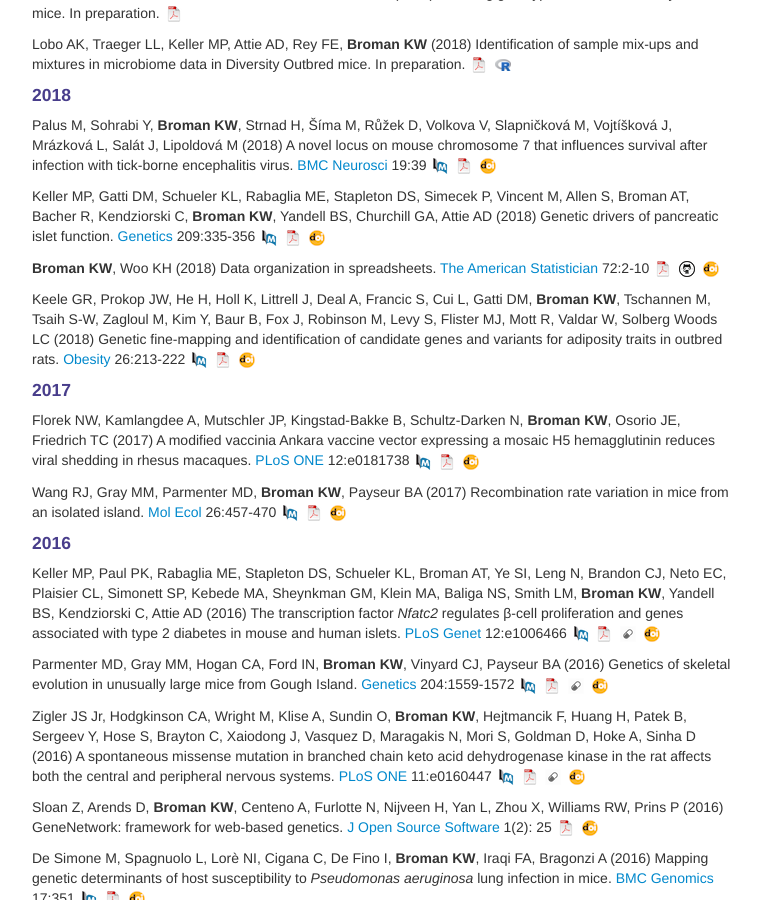
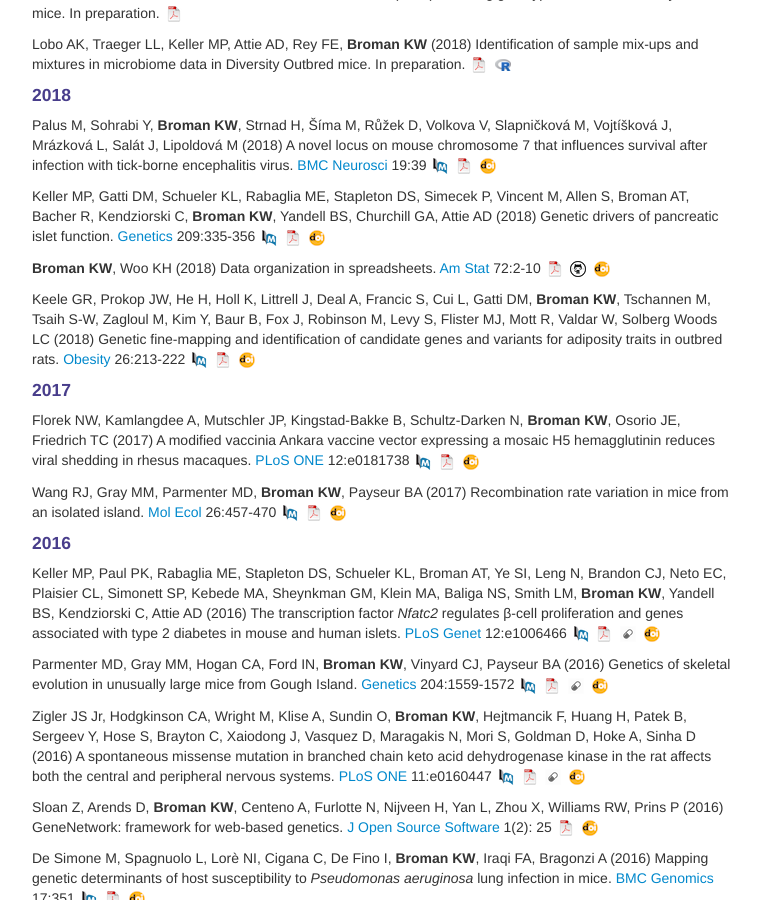
Before and after one commit to kbroman/kbroman.github.io, a Jekyll site: the page built from pages/pubs.md, in a window 1280 px wide and 900 px high, scrolled down 464 px. Shown: the whole window, without its empty margins (258-1019 px from the left). Built offline with Jekyll 4.4.1, drawn with Linux system fonts in a browser that asks for light colours.

Commit message:
pages/pubs: abbreviate American Statistician

```diff
--- a/pages/pubs.md
+++ b/pages/pubs.md
@@ -76,8 +76,7 @@ pancreatic islet function. [Genetics](http://genetics.org) 209:335-356
 <!-- https://doi.org/10.1534/genetics.118.300864 -->
 
 **Broman KW**, Woo KH (2018) Data organization in spreadsheets.
-[The American
-Statistician](http://www.tandfonline.com/toc/utas20/current) 72:2-10
+[Am Stat](http://www.tandfonline.com/toc/utas20/current) 72:2-10
 [![pdf](icons16/pdf-icon.png)](https://www.biostat.wisc.edu/~kbroman/publications/dataorg.pdf)
 [![GitHub](icons16/github-icon.png)](https://github.com/kbroman/Paper_DataOrg)
 [![doi](icons16/doi-icon.png)](https://doi.org/10.1080/00031305.2017.1375989)
```
